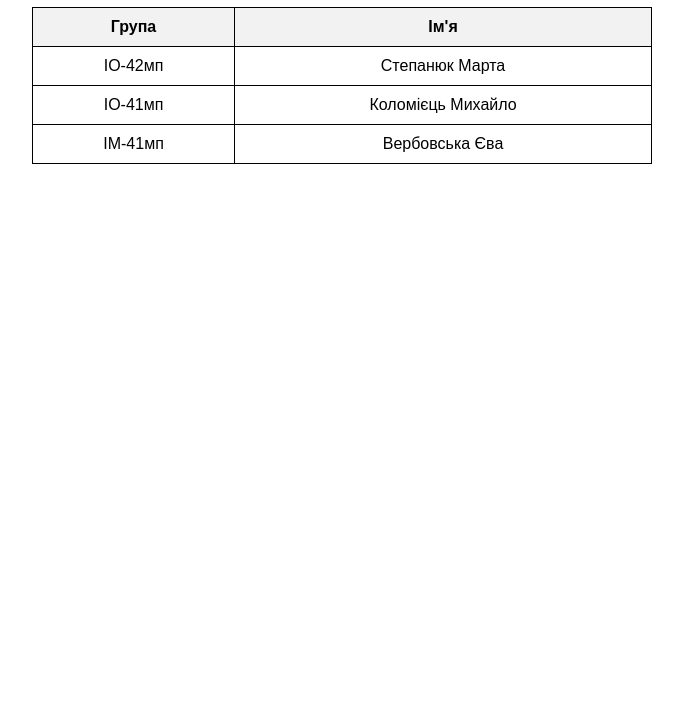
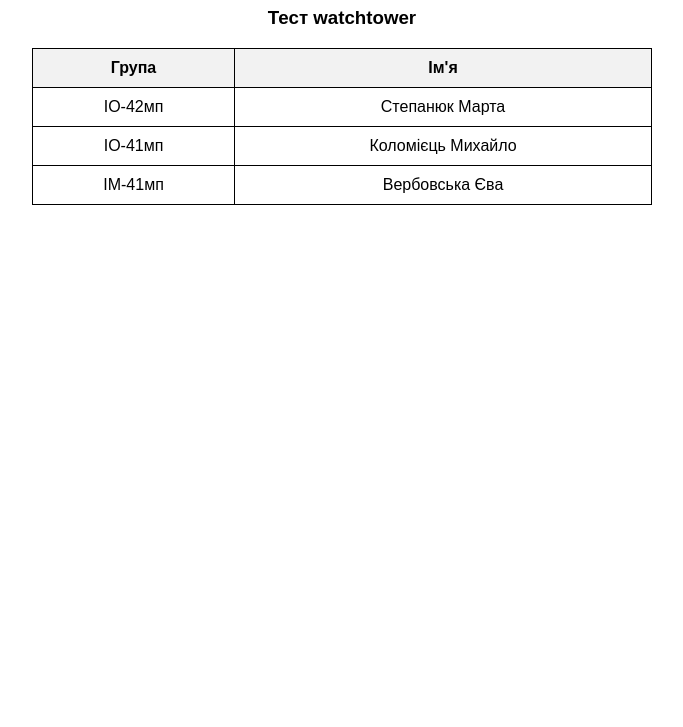
Before and after one commit to MartaStepaniuk/mzuiit-lab1, a plain HTML site: page index.html in a window 1280 px wide. Shown: the part 73-800 px from the top of the page, without its empty margins (298-981 px from the left). Drawn offline with Linux system fonts and the light colour scheme.

Commit message:
Updated UI

```diff
--- a/index.html
+++ b/index.html
@@ -32,6 +32,7 @@
 
 <body>
     <h1>Список студентів групи №3</h1>
+    <h3>Тест watchtower</h3>
     <table>
         <tr>
             <th>Група</th>
```
